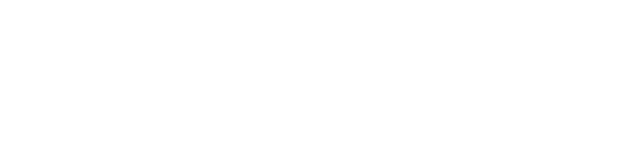
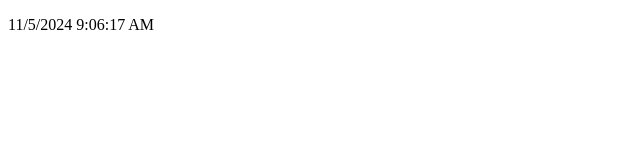
Before and after one commit to acciojob/clock-JYOTIPATIL-hub, a website: page main.html in a window 1280 px wide. Shown: the whole page, without its empty margins (0-640 px from the left). Drawn offline with Linux system fonts and the light colour scheme.

Commit message:
created a submission

```diff
--- a/main.html
+++ b/main.html
@@ -1,16 +1,12 @@
 <!DOCTYPE html>
-
-<html>
-
+<html lang="en">
 <head>
-	<link rel="stylesheet" href="styles.css">
+    <meta charset="UTF-8">
+    <meta name="viewport" content="width=device-width, initial-scale=1.0">
+    <title>Clock Timer</title>
 </head>
-
 <body>
-	<!-- the entire body must be written by student -->
-    <script type="text/javascript" src="./script.js">
-</script>
-
+    <p id="timer"></p>
+    <script src="script.js"></script>
 </body>
-
 </html>
--- a/script.js
+++ b/script.js
@@ -1 +1,18 @@
 //your JS code here. If required.
+function startClock() {
+    const timerElement = document.getElementById("timer");
+
+    function updateClock() {
+        const now = new Date();
+        const date = now.toLocaleDateString();
+        const time = now.toLocaleTimeString();
+        timerElement.textContent = `${date} ${time}`;
+    }
+
+    // Update the clock immediately and then every 1 second
+    updateClock();
+    setInterval(updateClock, 1000);
+}
+
+// Start the clock when the page loads
+document.addEventListener("DOMContentLoaded", startClock);
```
